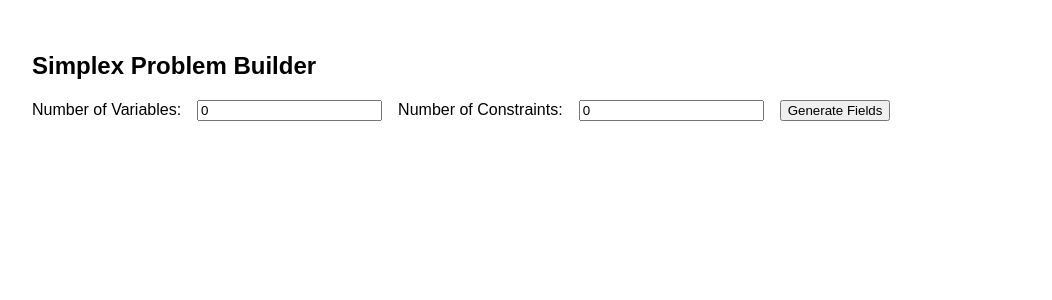
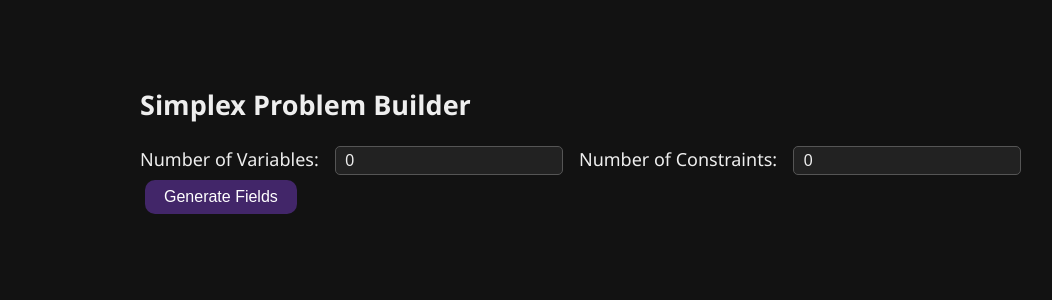
Before and after one commit to emixon98/Simplex-Solver, a React (Create React App) app in the folder frontend/: page / in a window 1280 px wide. Shown: the top 300 px of the page, without its empty margins (0-1052 px from the left). Built offline with nearby package versions, Linux system fonts and the light colour scheme.

Commit message:
Added dark mode, tableau organization, and basic styling to React page

```diff
--- a/frontend/src/App.css
+++ b/frontend/src/App.css
@@ -23,6 +23,125 @@
   font-size: calc(10px + 2vmin);
   color: white;
 }
+body {
+  background-color: #121212;
+  color: #e0e0e0;
+  font-family: 'Arial', sans-serif;
+  margin: 0;
+  padding: 0;
+}
+
+input, select, button {
+  background-color: #1e1e1e;
+  color: #e0e0e0;
+  border: 1px solid #333;
+  border-radius: 8px;
+  padding: 0.4rem 0.6rem;
+  margin: 0.3rem;
+}
+
+input:focus, select:focus {
+  outline: 1px solid #44104b;
+}
+
+button {
+  background-color: #3a86ff;
+  border: none;
+  border-radius: 12px;
+  padding: 0.6rem 1.2rem;
+  color: white;
+  cursor: pointer;
+  transition: background-color 0.3s ease;
+}
+
+button:hover {
+  background-color: #0d2246;
+}
+
+table {
+  border: 1px solid #444;
+  width: fit-content;
+  margin-top: 1rem;
+  background-color: #1e1e1e;
+}
+
+td {
+  border: 1px solid #444;
+  padding: 0.5rem;
+  text-align: center;
+}
+/* Dark mode background and base font */
+.app-container {
+  min-height: 100vh;
+  background-color: #121212;
+  display: flex;
+  justify-content: center;
+  align-items: flex-start;
+  color: #eee;
+  font-family: 'Segoe UI', Tahoma, Geneva, Verdana, sans-serif;
+  font-size: 18px; /* Slightly larger font */
+  padding-top: 2rem;
+}
+
+/* Container inside app */
+.app-container > div {
+  width: 100%;
+  max-width: 1000px;
+}
+
+/* Buttons with rounded corners */
+button {
+  background-color: #422669;
+  color: white;
+  border: none;
+  border-radius: 10px;
+  padding: 0.5rem 1.2rem;
+  font-size: 1rem;
+  cursor: pointer;
+  transition: background-color 0.3s ease;
+}
+
+button:hover {
+  background-color: #3700b3;
+}
+
+/* Input and select styling */
+input, select {
+  background-color: #222;
+  border: 1px solid #555;
+  color: #eee;
+  border-radius: 5px;
+  padding: 0.3rem 0.6rem;
+  font-size: 1rem;
+}
+
+/* Table styling */
+.result-container {
+  margin-top: 2rem;
+  overflow-x: auto;
+}
+
+table {
+  border-collapse: collapse;
+  width: 100%;
+  background-color: #1e1e1e;
+  color: #eee;
+  font-size: 1.1rem;
+}
+
+thead {
+  background-color: #333;
+}
+
+th, td {
+  border: 1px solid #444;
+  padding: 0.7rem 1rem;
+  text-align: left;
+}
+
+tr:nth-child(even) {
+  background-color: #2c2c2c;
+}
 
 .App-link {
   color: #61dafb;
--- a/frontend/src/App.js
+++ b/frontend/src/App.js
@@ -1,4 +1,5 @@
 import React, { useState } from 'react';
+import './App.css';
 
 function App() {
   const [numVars, setNumVars] = useState(0);
@@ -9,12 +10,10 @@ function App() {
   const [optimizationType, setOptimizationType] = useState('max');
   const [solutionResult, setSolutionResult] = useState(null);
 
-
-
   const generateFields = () => {
     setObjectiveCoeffs(Array(numVars).fill(''));
     setConstraints(Array(numConstraints).fill(
-      { coeffs: Array(numVars).fill(''), rhs: '' }
+      { coeffs: Array(numVars).fill(''), rhs: '', inequality: 'L' }
     ));
     setShowFields(true);
   };
@@ -29,20 +28,14 @@ const handleConstraintChange = (constraintIndex, coeffIndex, value) => {
     setConstraints(prevConstraints => {
       return prevConstraints.map((constraint, i) => {
         if (i === constraintIndex) {
-        // Copy constraint.coeffs array immutably, update only one coeff
           const newCoeffs = [...constraint.coeffs];
           newCoeffs[coeffIndex] = value;
-
-        return {
-          ...constraint,
-          coeffs: newCoeffs
-        };
+          return { ...constraint, coeffs: newCoeffs };
         }
-      return constraint; // unchanged
+        return constraint;
       });
     });
   };
-
 
   const handleRHSChange = (constraintIndex, value) => {
     setConstraints(prevConstraints => {
@@ -60,40 +53,30 @@ const handleInequalityChange = (constraintIndex, value) => {
     });
   };
 
-
   const handleSubmit = async (e) => {
     e.preventDefault();
 
-  if (objectiveCoeffs.some(val => val === '') || constraints.some(c => c.coeffs.includes('') || c.rhs === '')) {
-  alert("Please fill out all fields before submitting.");
-  return;
-  }
     const payload = {
       numVars,
-    objective: objectiveCoeffs.map(Number),  // convert strings to numbers
+      objective: objectiveCoeffs.map(Number),
       constraints: constraints.map(c => ({
         coeffs: c.coeffs.map(Number),
         rhs: Number(c.rhs),
-      inequality: c.inequality || 'L'  // default to 'L' if none selected
+        inequality: c.inequality || 'L'
       })),
-    optimization: optimizationType || 'max'  // set this in state if user chooses
+      optimization: optimizationType || 'max'
     };
 
     try {
       const res = await fetch('http://localhost:5000/solve', {
         method: 'POST',
-      headers: {
-        'Content-Type': 'application/json'
-        },
+        headers: { 'Content-Type': 'application/json' },
         body: JSON.stringify(payload),
       });
 
-  if (!res.ok) {
-    throw new Error(`Server error: ${res.status}`);
-  }
+      if (!res.ok) throw new Error(`Server error: ${res.status}`);
 
       const result = await res.json();
-    console.log('Response from backend', result)
       setSolutionResult(result);
     } catch (err) {
       console.error('Submission error:', err);
@@ -101,16 +84,16 @@ const handleSubmit = async (e) => {
     }
   };
 
-
   return (
-    <div style={{ padding: '2rem', fontFamily: 'Arial' }}>
+    <div className="app-container">
+      <div style={{ padding: '2rem', width: '100%', maxWidth: '1000px' }}>
         <h2>Simplex Problem Builder</h2>
 
         <label>Number of Variables:</label>
         <input
           type="number"
           value={numVars}
-        onChange={(e) => setNumVars(parseInt(e.target.value))}
+          onChange={(e) => setNumVars(parseInt(e.target.value) || 0)}
           min="1"
           style={{ margin: '0 1rem' }}
         />
@@ -119,15 +102,15 @@ const handleSubmit = async (e) => {
         <input
           type="number"
           value={numConstraints}
-        onChange={(e) => setNumConstraints(parseInt(e.target.value))}
+          onChange={(e) => setNumConstraints(parseInt(e.target.value) || 0)}
           min="1"
           style={{ margin: '0 1rem' }}
         />
 
         <button onClick={generateFields}>Generate Fields</button>
+
         {showFields && (
           <>
-          {/* Optimization Type Selector */}
             <div className="mb-3">
               <label className="form-label">Optimization Type:</label>
               <select
@@ -140,14 +123,6 @@ const handleSubmit = async (e) => {
               </select>
             </div>
 
-          {/* Now the actual form begins */}
-          <form onSubmit={handleSubmit}>
-            {/* Objective, Constraints, etc. */}
-          </form>
-        </>
-      )}
-
-      {showFields && (
             <form onSubmit={handleSubmit}>
               <h3>Objective Function</h3>
               <div style={{ display: 'flex', gap: '0.5rem' }}>
@@ -174,6 +149,7 @@ const handleSubmit = async (e) => {
                       placeholder={`x${j + 1}`}
                     />
                   ))}
+
                   <select
                     className="form-select"
                     value={constraint.inequality || 'L'}
@@ -192,14 +168,33 @@ const handleSubmit = async (e) => {
                   />
                 </div>
               ))}
+
               {solutionResult && (
-    <div className="alert alert-success mt-3">
-      <pre>{JSON.stringify(solutionResult, null, 2)}</pre>
+                <div className="result-container">
+                  <h3>Solution</h3>
+                  <table>
+                    <thead>
+                      <tr>
+                        <th>Variable</th>
+                        <th>Value</th>
+                      </tr>
+                    </thead>
+                    <tbody>
+                      {Object.entries(solutionResult.result).map(([variable, value]) => (
+                        <tr key={variable}>
+                          <td>{variable}</td>
+                          <td>{value}</td>
+                        </tr>
+                      ))}
+                    </tbody>
+                  </table>
                 </div>
               )}
-          <button type="submit">Submit</button>
+              <button type="submit">Solve</button>
             </form>
+          </>
         )}
+      </div>
     </div>
   );
 }
```
Lines whose indentation alone changed are shown as unchanged.
